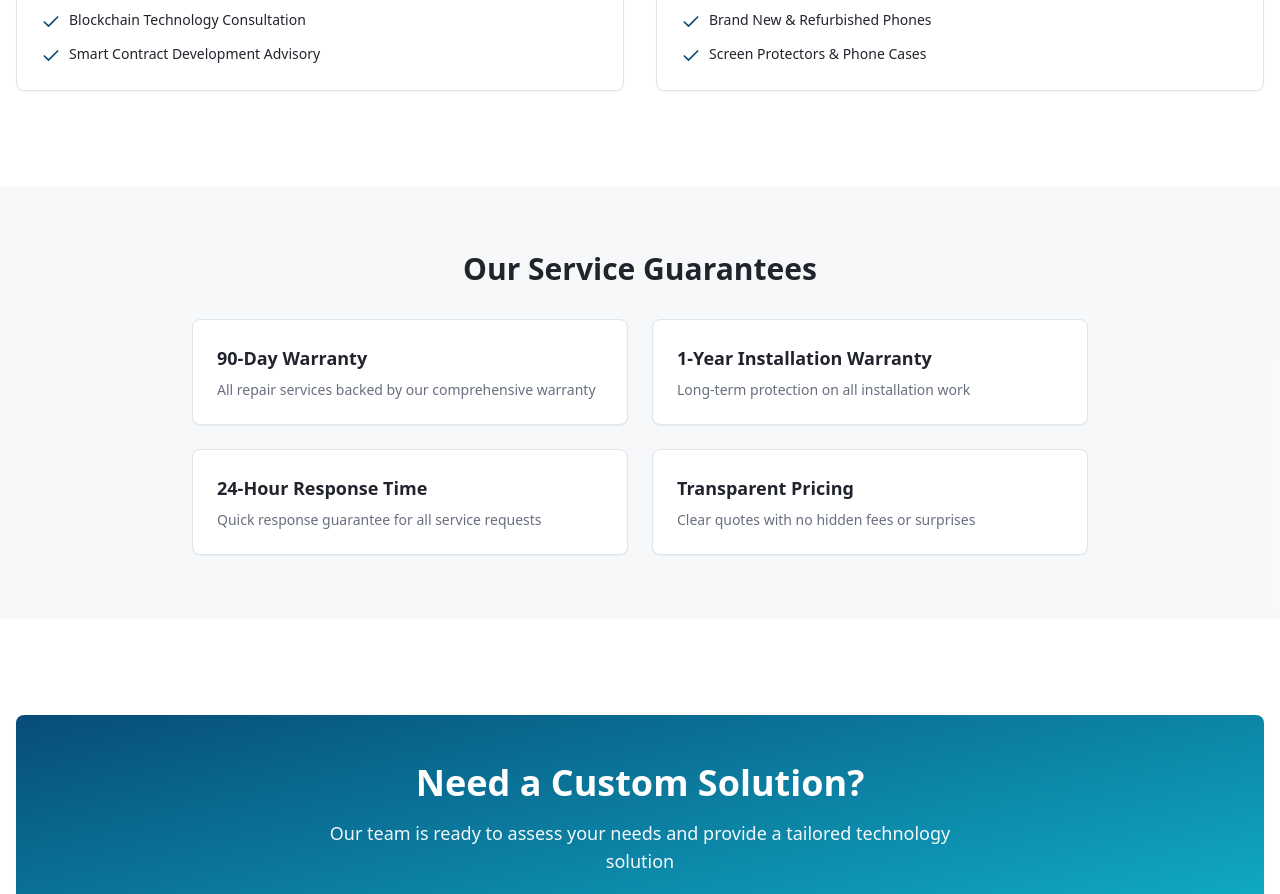
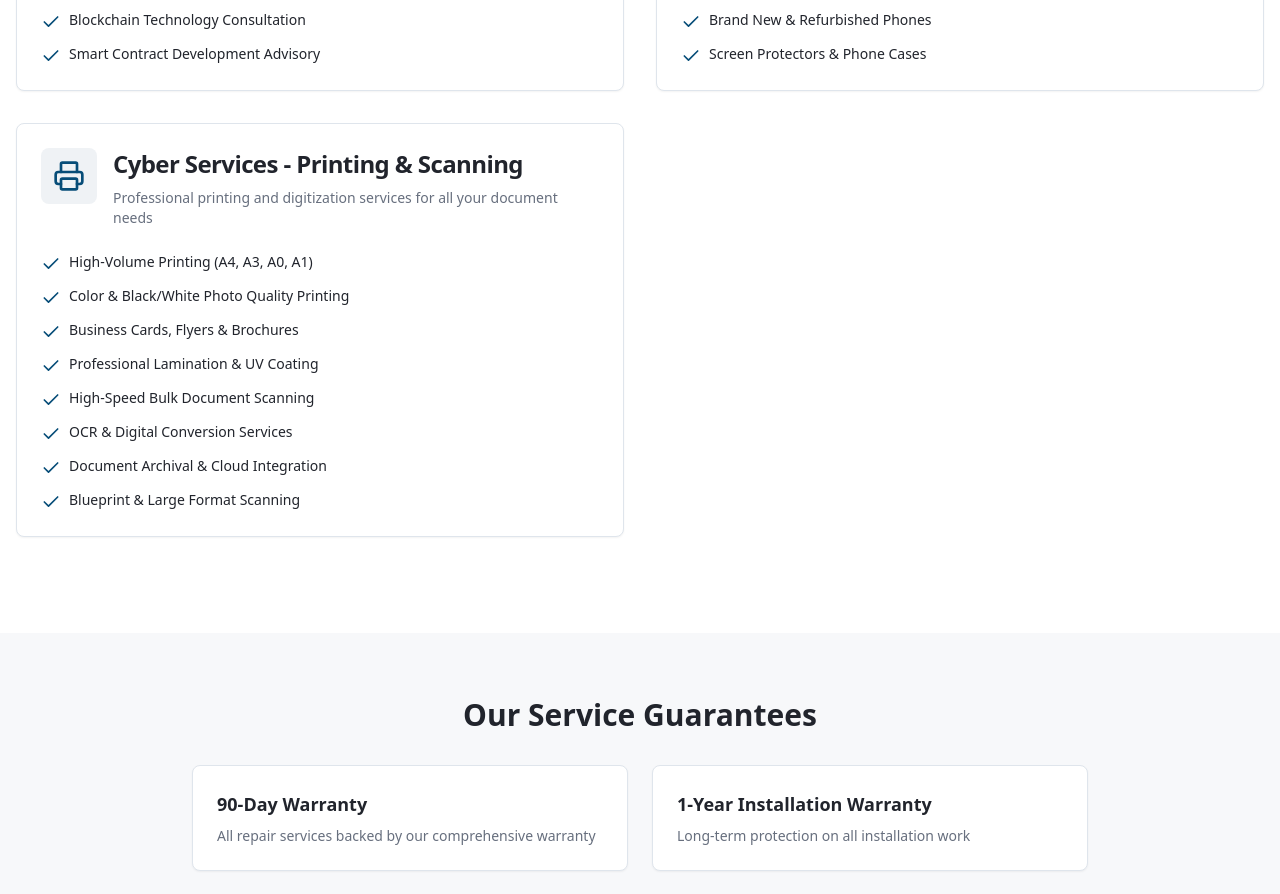
Before and after one commit to fredrickkitonyi016/frimatech-connect, a React (Vite) app: page /services in a window 1280 px wide. Shown: the part 1420-2314 px from the top of the page. Built offline with nearby package versions, Linux system fonts and the light colour scheme; the HTML template or start-up script is replaced by a standard one.

Commit message:
Add Cyber Services section
Add a new Cyber Services entry to the Services page, including Printing and Scanning subsections, and import Printer icon for visuals. Integrates printing and digitization capabilities (high-volume printing, color BW, large format, scanning, OCR, cloud/archival).

```diff
--- a/src/pages/Services.tsx
+++ b/src/pages/Services.tsx
@@ -1,7 +1,7 @@
 import { Link } from "react-router-dom";
 import { Button } from "@/components/ui/button";
 import { Card, CardContent, CardHeader, CardTitle } from "@/components/ui/card";
-import { Shield, Wifi, Camera, Wrench, Bitcoin, ShoppingBag, Check } from "lucide-react";
+import { Shield, Wifi, Camera, Wrench, Bitcoin, ShoppingBag, Check, Printer } from "lucide-react";
 import Navbar from "@/components/Navbar";
 import Footer from "@/components/Footer";
 
@@ -90,6 +90,22 @@ const Services = () => {
         "Screen Protectors & Phone Cases"
       ],
       color: "text-accent"
+    },
+    {
+      icon: Printer,
+      title: "Cyber Services - Printing & Scanning",
+      description: "Professional printing and digitization services for all your document needs",
+      features: [
+        "High-Volume Printing (A4, A3, A0, A1)",
+        "Color & Black/White Photo Quality Printing",
+        "Business Cards, Flyers & Brochures",
+        "Professional Lamination & UV Coating",
+        "High-Speed Bulk Document Scanning",
+        "OCR & Digital Conversion Services",
+        "Document Archival & Cloud Integration",
+        "Blueprint & Large Format Scanning"
+      ],
+      color: "text-primary"
     }
   ];
 
```
